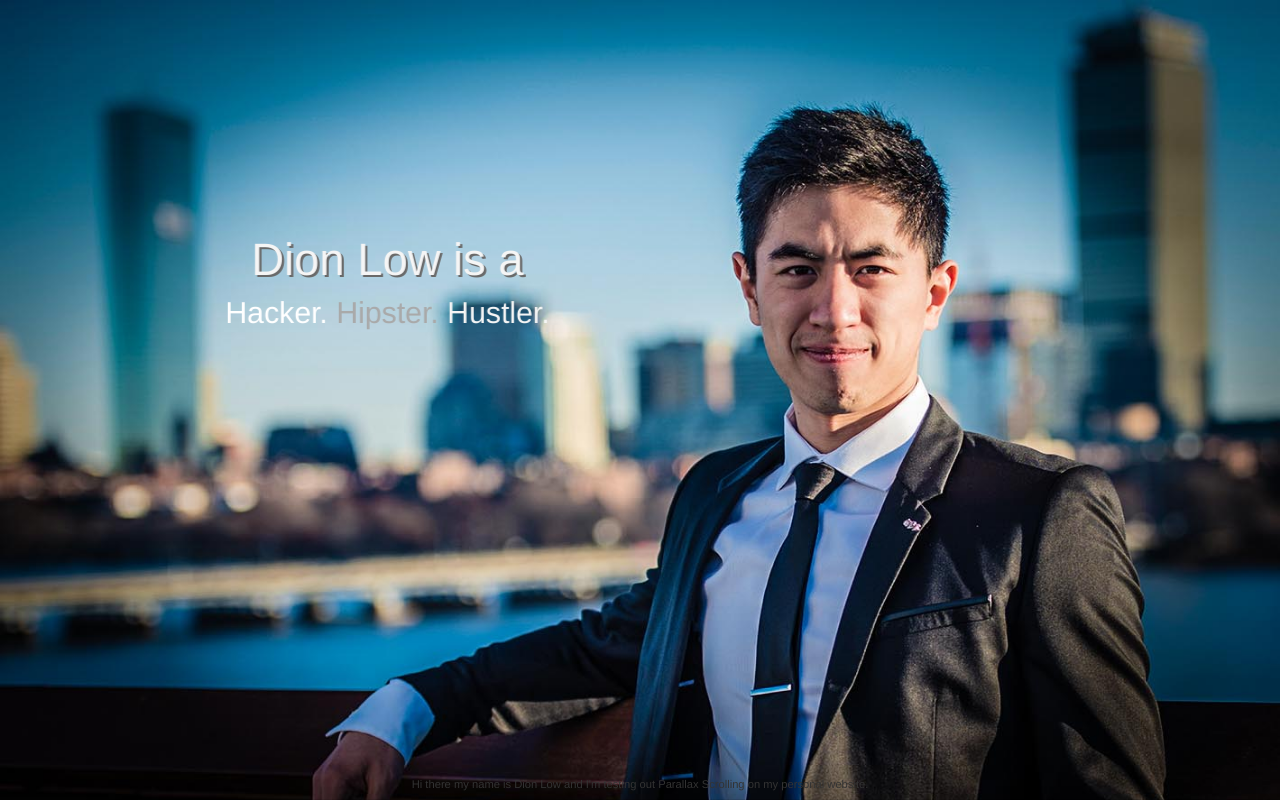
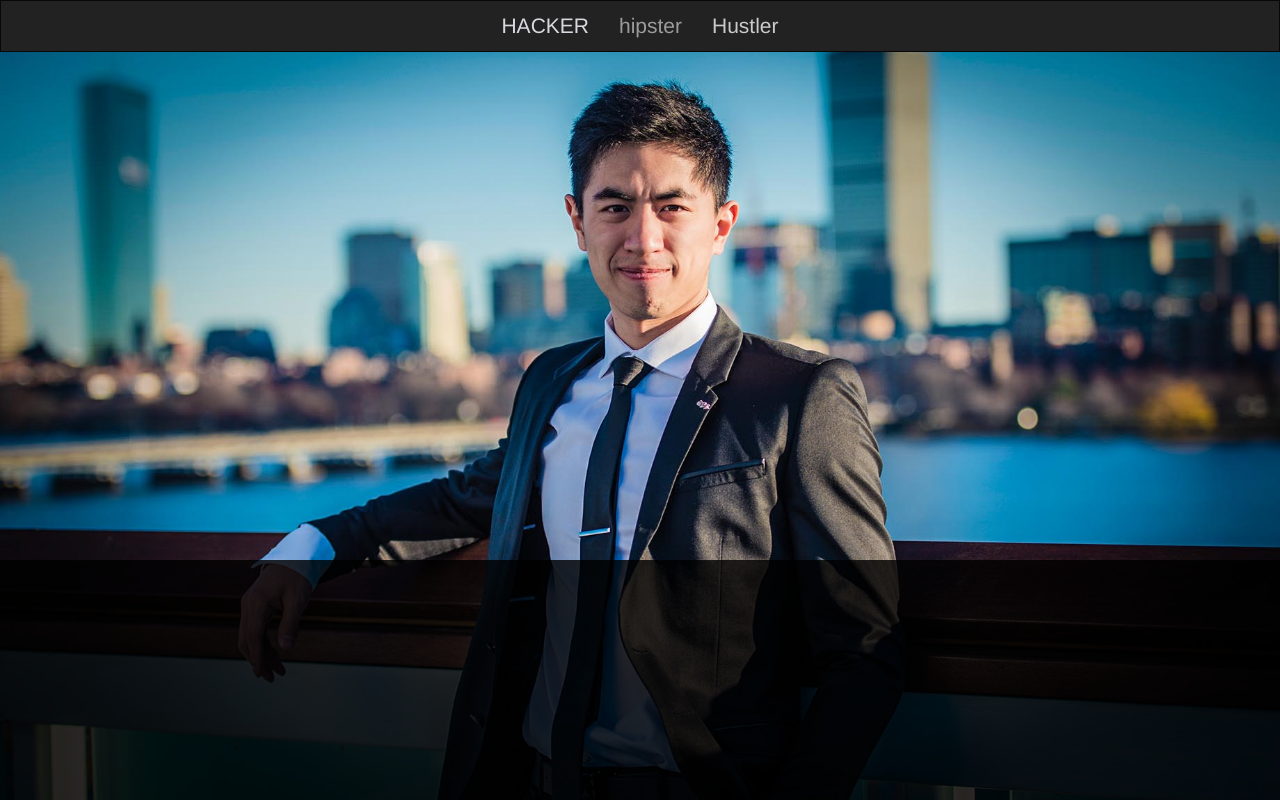
Before and after one commit to 313malek/website, a plain HTML site: page index.html in a window 1280 px wide. Drawn offline with nearby package versions, Linux system fonts and the light colour scheme.

Commit message:
single page with nav bar animations, content still needed

```diff
--- /dev/null
+++ b/content.js
@@ -0,0 +1,72 @@
+var content_db =
+{
+    "ABOUT": {
+        "content": "Content about ABOUT..."
+    },
+
+    "HACKER":{
+        "content": "Content about HACKER..."
+    },
+
+    "HIPSTER":{
+        "content": "Content about HIPSTER..."
+    },
+
+    "HUSTLER":{
+        "content": "Content about HUSTLER..."
+    }
+
+};
+
+function isString(o) {
+    return typeof o == "string" || (typeof o == "object" && o.constructor === String);
+}
+
+// fetches the content of a specific section.
+function getContent(section){
+    if (isString(section)){
+        section = section.toUpperCase();
+
+        if (section === "ABOUT"){
+            return content_db.ABOUT.content;
+        } else if (section === "HACKER"){
+            return content_db.HACKER.content;
+        } else if (section === "HIPSTER"){
+            return content_db.HIPSTER.content;
+        } else if (section === "HUSTLER"){
+            return content_db.HUSTLER.content;
+        } else {
+            return "ERROR-NO-KEY" + section;
+        }
+    } else {
+        return "INPUT-NOT-STRING";
+    }
+}
+
+console.log("js file loaded");
+
+function auxClick(string){
+    $("#header").fadeOut(function(){
+        $(this).text(string).fadeIn();
+    });
+
+    $("#content-text").fadeOut(function(){
+        $(this).text(getContent(string)).fadeIn();
+    });
+
+};
+
+$("#go-hacker").click(function(){
+    var HACKER = "HACKER";
+    auxClick(HACKER);
+});
+
+$("#go-hipster").click(function(){
+    var HIPSTER = "HIPSTER";
+    auxClick(HIPSTER);
+});
+
+$("#go-hustler").click(function(){
+    var HUSTLER = "HUSTLER";
+    auxClick(HUSTLER);
+});
--- a/index.html
+++ b/index.html
@@ -6,7 +6,9 @@
     <title>A grouped pure CSS parallax demo by Keith Clark</title>
     <link href='https://fonts.googleapis.com/css?family=Cinzel' rel='stylesheet' type='text/css'>
     <link rel="stylesheet" href="https://maxcdn.bootstrapcdn.com/bootstrap/3.3.5/css/bootstrap.min.css">
+
     <script src="https://ajax.googleapis.com/ajax/libs/jquery/2.1.4/jquery.min.js"></script>
+    <script src="https://maxcdn.bootstrapcdn.com/bootstrap/3.3.6/js/bootstrap.min.js"></script>
 
     <link rel="stylesheet" href="style.css" type="text/css">
 
@@ -15,88 +17,49 @@
 
 <body>
 
-  <div class="extra__info">
-    Hi there my name is Dion Low and I'm testing out Parallax Scrolling on my personal website.
-    </div>
-<!--
-    <nav class="navbar navbar-inverse navbr-fixed-top" style="margin-bottom:0px">
-        <ul class="nav navbar-nav ">
-            <li><a id="go-hacker">Hacker</a></li>
-            <li><a id="go-hipster">Hipster</a></li>
-            <li><a id="go-hustler">Hustler</a></li>
+
+    <nav class="navbar navbar-inverse" role="navigation">
+<!--       Brand and toggle get grouped for better mobile display -->
+      <div class="navbar-header">
+        <button type="button" class="navbar-toggle" data-toggle="collapse" data-target=".navbar-ex1-collapse">
+          <span class="sr-only">Toggle navigation</span>
+          <span class="icon-bar"></span>
+          <span class="icon-bar"></span>
+          <span class="icon-bar"></span>
+        </button>
+      </div>
+
+      <!-- Collect the nav links, forms, and other content for toggling -->
+    <div class="collapse navbar-collapse navbar-ex1-collapse">
+        <ul class="nav navbar-nav">
+            <li><a id="go-hacker" class="center">HACKER</a></li>
+            <li><a id="go-hipster" class="center">hipster</a></li>
+            <li><a id="go-hustler" class="center">Hustler</a></li>
         </ul>
+    </div> <!-- .navbar-collapse -->
     </nav>
--->
-  <div class="parallax" >
-    <div id="group1" class="parallax__group">
-        <div id="main_overlay">  </div>
 
-        <!--            Layer contains background image -->
-          <div class="parallax__layer parallax__layer--base"></div>
-        <div class="parallax__layer parallax__layer--fore">
-            <div class="intro_text">
-                <div id="nameline"> Dion Low is a </div>
-                <div id="hhh">
-                    <span style="color:white;">Hacker.</span>
-                    <span style="color:darkgrey;">Hipster.</span>
-                    <span style="color:whitesmoke;">Hustler.</span>
-                </div>
-            </div>
-      </div>
+    <div class="bottom">
+
+        <h2 id="header"> </h2>
+
+        <div id="content-div">
+            <p id="content-text"></p>
+        </div>
+
     </div>
 
-<!--      HACKER-->
-    <div id="group2" class="parallax__group">
-      <div class="parallax__layer parallax__layer--base">
-        <div class="contact"> <h2 id="email">dionlow@mit.edu</h2> </div>
-        <div class="title">Base Layer</div>
-      </div>
-      <div class="parallax__layer parallax__layer--fore">
-        <div class="title">Hacker</div>
-      </div>
-    </div>
 
-<!--      HIPSTER-->
-    <div id="group3" class="parallax__group">
-<!--
-      <div class="parallax__layer parallax__layer--back">
-        <div class="title">background Layer</div>
-      </div>
--->
-      <div class="parallax__layer parallax__layer--base">
-        <div class="title">Hipster</div>
-      </div>
-    </div>
 
-<!--      HUSTLER-->
-    <div id="group4" class="parallax__group">
-      <div class="parallax__layer parallax__layer--fore">
-        <div class="title">Hustler</div>
-      </div>
-      <div class="parallax__layer parallax__layer--base">
-        <div class="title">Base Layer</div>
-      </div>
-    </div>
+
+
 
   </div>
 
 
+<script src="content.js"></script>
 
 </body>
 
-<!--
-<script>
-$(function () {
-console.log("printing");
-    $(window).scroll(function () {
-        var currentScrollTop = $(window).scrollTop();
-        console.log(currentScrollTop);
-        $('#main_overlay').css('opacity',currentScrollTop/$('#main_overlay').height());
-        console.log(currentScrollTop/$('#main_overlay').height());
 
-    });
-});
-</script>
-
--->
 </html>
--- a/style.css
+++ b/style.css
@@ -1,6 +1,52 @@
 *{
     margin: 0;
     padding: 0;
+    -webkit-border-radius: 0 !important;
+    -moz-border-radius: 0 !important;
+    border-radius: 0 !important;
+}
+
+@font-face {
+  font-family: Neusa;
+  src: url(fonts/Neusa-Light.otf);
+  font-weight: 200;
+}
+
+@font-face {
+  font-family: Neusa;
+  src: url(fonts/Neusa-Regular.otf);
+  font-weight: 400;
+}
+
+@font-face {
+  font-family: Neusa;
+  src: url(fonts/Neusa-Medium.otf);
+  font-weight: 500;
+}
+
+@font-face {
+  font-family: Neusa;
+  src: url(fonts/Neusa-SemiBold.otf);
+  font-weight: 600;
+}
+
+@font-face {
+  font-family: Neusa;
+  src: url(fonts/Neusa-Bold.otf);
+  font-weight: 700;
+}
+
+body{
+    font-family: Neusa;
+}
+
+html{
+    background: #000 url("dionV.jpg") no-repeat ;
+    background-size: cover;
+    background-position: 50% 0%;
+    transition: background-position;
+    transition-duration: 2s;
+    font-family: Nuesa;
 }
 
 .parallax {
@@ -71,7 +117,7 @@
 
 
 #group1 .parallax__layer--base {
-    background-image: url("dionV2.jpg");
+    background-image: url("dionV.jpg");
     background-size: cover;
 }
 
@@ -113,64 +159,135 @@
 }
 
 .navbar-nav {
-    font-size: 2em;
-    font-family: 'Cinzel', serif;
+    font-size: 1.5em;
+    font-family: Nuesa, Helvetica Neue, 'Cinzel', serif;
     text-align: center;
+
+
 }
 
 
-
-.intro_text {
-    position: absolute;
-    left: 20%;
-    top: 30%;
-    text-align: center;
-}
 
 .navbar {
     margin-bottom: 0;
 }
 
-#nameline {
-    font-size: 3em;
-    color: whitesmoke;
-    text-shadow: 2px 2px dimgrey;
+
+
+
+#go-hacker {
+    color: ghostwhite;
+    opacity: .85;
+    transition-duration: .3s;
+    transition-delay: .2s;
 }
 
-#hhh {
-    font-size: 2em;
+#go-hacker:hover{
+    opacity: 1;
+    color: white;
 }
 
-#main_overlay {
-    background-color:#000;
-    opacity:0.0;
+
+#go-hipster {
+    color: darkgrey;
+    opacity: .9;
+    transition-duration: .3s;
+    transition-delay: .2s;
+}
+
+#go-hipster:hover{
+    opacity: 1;
+    color: white;
+}
+
+#go-hustler {
+    color:whitesmoke;
+    opacity: .8;
+    transition-duration: .3s;
+    transition-delay: .2s;
+}
+
+#go-hustler:hover{
+    opacity: 1;
+    color: white;
+}
+
+.center {
+    margin: auto;
+
+
+}
+
+.bottom {
     position:absolute;
-    top:0;
-    width:100%;
-    height:100%;
+    height: 30%;
+    width: 100%;
+    background-color: black;
+    bottom: 0;
+    margin: 0px;
+    border: 0px;
+    opacity: .80;
+    transition-property: height;
+    transition-duration: 2s;
 }
+
+@media (min-width: 768px){
+    .navbar-nav{
+        float:none;
+        margin:  auto;
+        display: table;
+        table-layout: fixed;
+    }
+
+
+}
+
+@media (max-width: 768px){
+    html{
+         background-position: 50% -18%;
+    }
+
+    .bottom {
+        height: 38%;
+    }
+}
+
+@media (max-width: 468px){
+    html{
+         background-position: 50% -60%;
+    }
+
+    .bottom {
+        height: 45%;
+    }
 }
 
 
 
-#email {
-    color: white;
-    font-kerning: auto;
+
+
+
+
+#header {
+    position: absolute;
+    margin-left: 25%;
+    margin-top: 3%;
+    color: whitesmoke;
+    font-variant-caps: small-caps;
+    font-family: Neusa, sans-serif;
+    font-size: 1.5em;
+    letter-spacing: .1em;
 }
 
-.contact {
-    text-align: center;
+#content-div {
+    color: #d3d3d3;
     position: absolute;
-    right: 0%;
-    top: 4vh;
-    -webkit-transform: translate(-50%, -50%);
-    transform: translate(-50%, -50%);
-    font-size: 2.5em;
-    transition: color .25s .25s;
-    color: white;
-    opacity: .5;
+    margin-left: 40%;
+    margin-top: 3%;
+    font-variant-caps: small-caps;
+    font-size: 1em;
+    width: 40%;
+    height: 65%;
+    letter-spacing: .05em;
+    font-family: Garamond;
 }
-
-.contact:hover{
-    opacity: 1;
-}
```
Also changed, not shown: dionV.jpg (added), fonts/Neusa-Black.otf (added), fonts/Neusa-Bold.otf (added), fonts/Neusa-DemiBold.otf (added), fonts/Neusa-ExtraBold.otf (added), fonts/Neusa-Light.otf (added), fonts/Neusa-Medium.otf (added), fonts/Neusa-Regular.otf (added), fonts/Neusa-SemiBold.otf (added), 1 other file.
